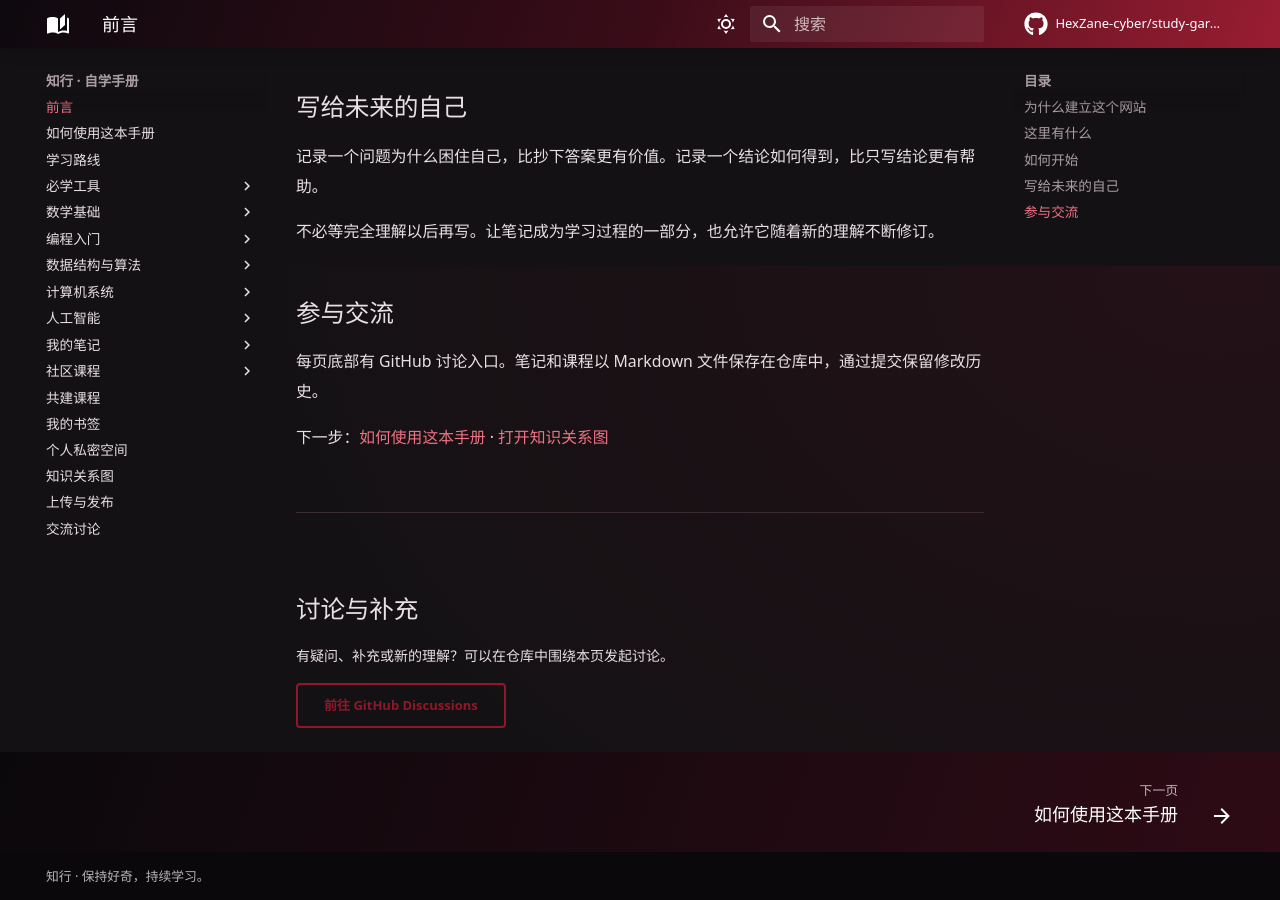
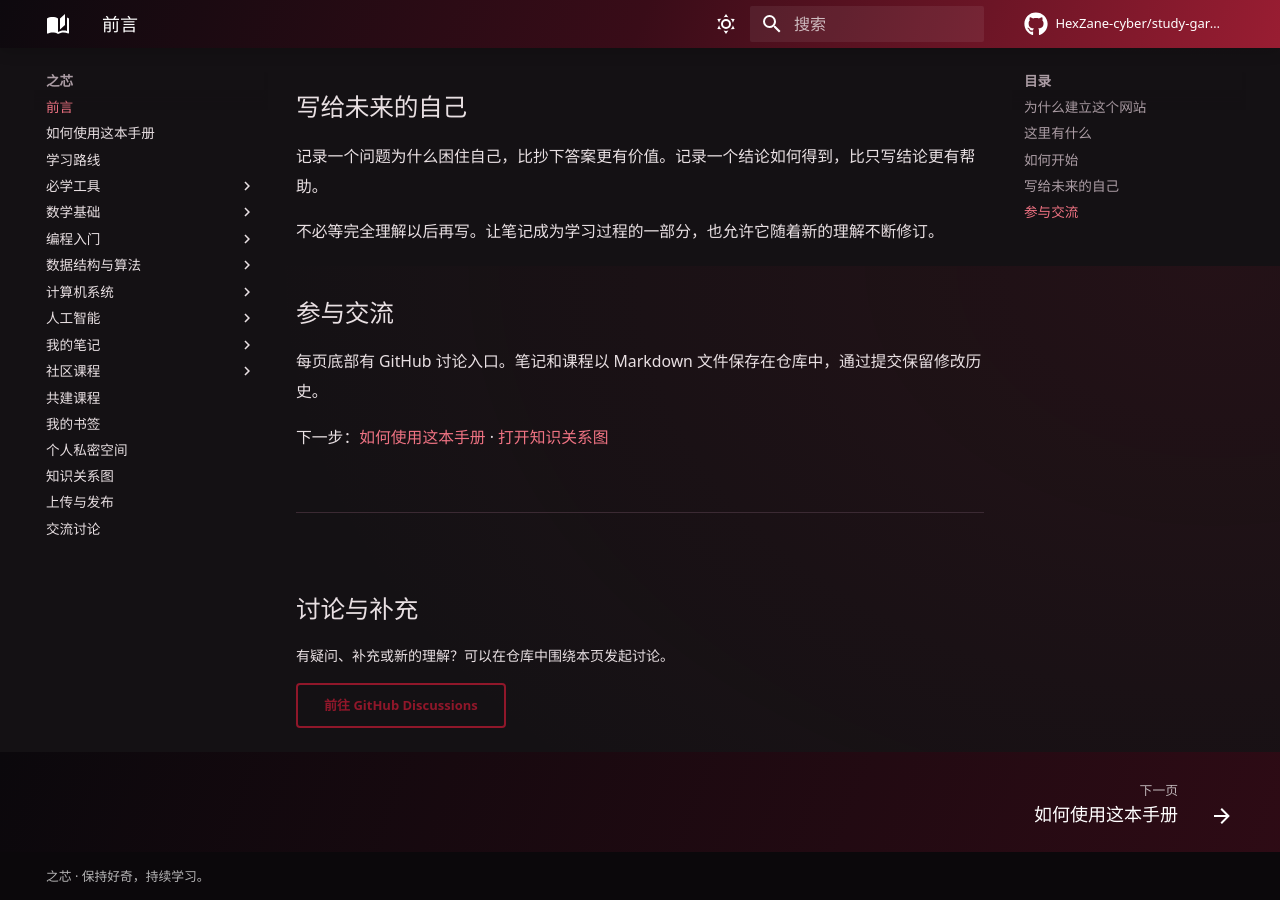
Before and after one commit to HexZane-cyber/study-garden, an MkDocs documentation site: the page built from docs/index.md, in a window 1280 px wide and 900 px high, scrolled down 1534 px. Built offline with MkDocs 1.6.1 and Material for MkDocs 9.7.7, drawn with Linux system fonts in a browser that asks for light colours; comment, search, counter and statistics services are not loaded.

Commit message:
Rename the learning site to 之芯

```diff
--- a/index.html
+++ b/index.html
@@ -1,9 +1,9 @@
 <!doctype html>
 <html lang="zh-CN">
-<head><meta charset="UTF-8"><meta name="viewport" content="width=device-width, initial-scale=1"><meta name="description" content="属于自己的计算机学习花园：课程、笔记与讨论。"><title>知行 · Study Garden</title><link rel="stylesheet" href="style.css"></head>
+<head><meta charset="UTF-8"><meta name="viewport" content="width=device-width, initial-scale=1"><meta name="description" content="属于自己的计算机学习花园：课程、笔记与讨论。"><title>之芯 · Study Garden</title><link rel="stylesheet" href="style.css"></head>
 <body>
-<aside class="sidebar"><a class="brand" href="#home"><span class="logo">知</span><span>知行<small>STUDY GARDEN</small></span></a><p class="nav-label">我的学习空间</p><nav><a href="#home" data-page="home">◈ <span>学习概览</span></a><a href="#courses" data-page="courses">▤ <span>课程地图</span></a><a href="#notes" data-page="notes">▧ <span>我的笔记</span></a><a href="#discuss" data-page="discuss">☏ <span>交流讨论</span></a></nav><div class="sidebar-bottom"><div class="garden"><span>✳</span><b>让知识慢慢生长</b><p>每一篇笔记，都是下一步的起点。</p></div><a href="#settings" data-page="settings">⚙ <span>空间设置 / 数据备份</span></a><small>BUILD YOUR OWN PATH ↗</small></div></aside>
-<div class="shell"><header><span id="breadcrumb">工作台 / 学习概览</span><div><span class="local-indicator">● 本地优先</span><button id="search-focus" class="subtle">搜索 <kbd>/</kbd></button><span class="avatar">我</span></div></header><main id="app"></main><footer>知行 · Study Garden <span>保持好奇，持续构建。 <b>✳</b></span></footer></div>
+<aside class="sidebar"><a class="brand" href="#home"><span class="logo">之</span><span>之芯<small>STUDY GARDEN</small></span></a><p class="nav-label">我的学习空间</p><nav><a href="#home" data-page="home">◈ <span>学习概览</span></a><a href="#courses" data-page="courses">▤ <span>课程地图</span></a><a href="#notes" data-page="notes">▧ <span>我的笔记</span></a><a href="#discuss" data-page="discuss">☏ <span>交流讨论</span></a></nav><div class="sidebar-bottom"><div class="garden"><span>✳</span><b>让知识慢慢生长</b><p>每一篇笔记，都是下一步的起点。</p></div><a href="#settings" data-page="settings">⚙ <span>空间设置 / 数据备份</span></a><small>BUILD YOUR OWN PATH ↗</small></div></aside>
+<div class="shell"><header><span id="breadcrumb">工作台 / 学习概览</span><div><span class="local-indicator">● 本地优先</span><button id="search-focus" class="subtle">搜索 <kbd>/</kbd></button><span class="avatar">我</span></div></header><main id="app"></main><footer>之芯 · Study Garden <span>保持好奇，持续构建。 <b>✳</b></span></footer></div>
 <dialog id="modal"><form id="editor"><div class="dialog-head"><h2 id="editor-heading">新建笔记</h2><button type="button" id="close-modal" aria-label="关闭">×</button></div><input name="title" required maxlength="120" placeholder="为你的思考起一个标题" aria-label="标题"><div class="form-row"><select name="course" aria-label="所属课程"></select><input name="tags" placeholder="标签，用逗号分隔" aria-label="标签"></div><textarea name="body" required placeholder="# 从这里开始\n\n记录你的理解、代码和疑问……" aria-label="Markdown 正文"></textarea><p class="muted">支持 Markdown 标题、列表、链接和代码块。保存至当前浏览器，使用备份或发布到仓库实现长期保存。</p><div class="dialog-actions"><button type="button" id="preview-note">预览</button><button type="submit" class="primary">保存笔记 ↗</button></div><article id="editor-preview" class="prose" hidden></article></form></dialog>
 <input id="file-input" type="file" accept=".md,.markdown,.txt" multiple hidden><input id="backup-input" type="file" accept="application/json,.json" hidden><div id="toast" role="status"></div><script src="app.js" defer></script>
 </body></html>
--- a/mkdocs.yml
+++ b/mkdocs.yml
@@ -1,4 +1,4 @@
-site_name: 知行 · 自学手册
+site_name: 之芯
 site_description: 课程、笔记与知识之间的连接。
 site_author: HexZane
 repo_url: https://github.com/HexZane-cyber/study-garden
@@ -66,7 +66,7 @@ extra:
   giscus:
     repo_id: ''
     category_id: ''
-copyright: 知行 · 保持好奇，持续学习。
+copyright: 之芯 · 保持好奇，持续学习。
 nav:
   - 前言: index.md
   - 如何使用这本手册: guide.md
```
Also changed, not shown: README.md (+1 -1 lines).
